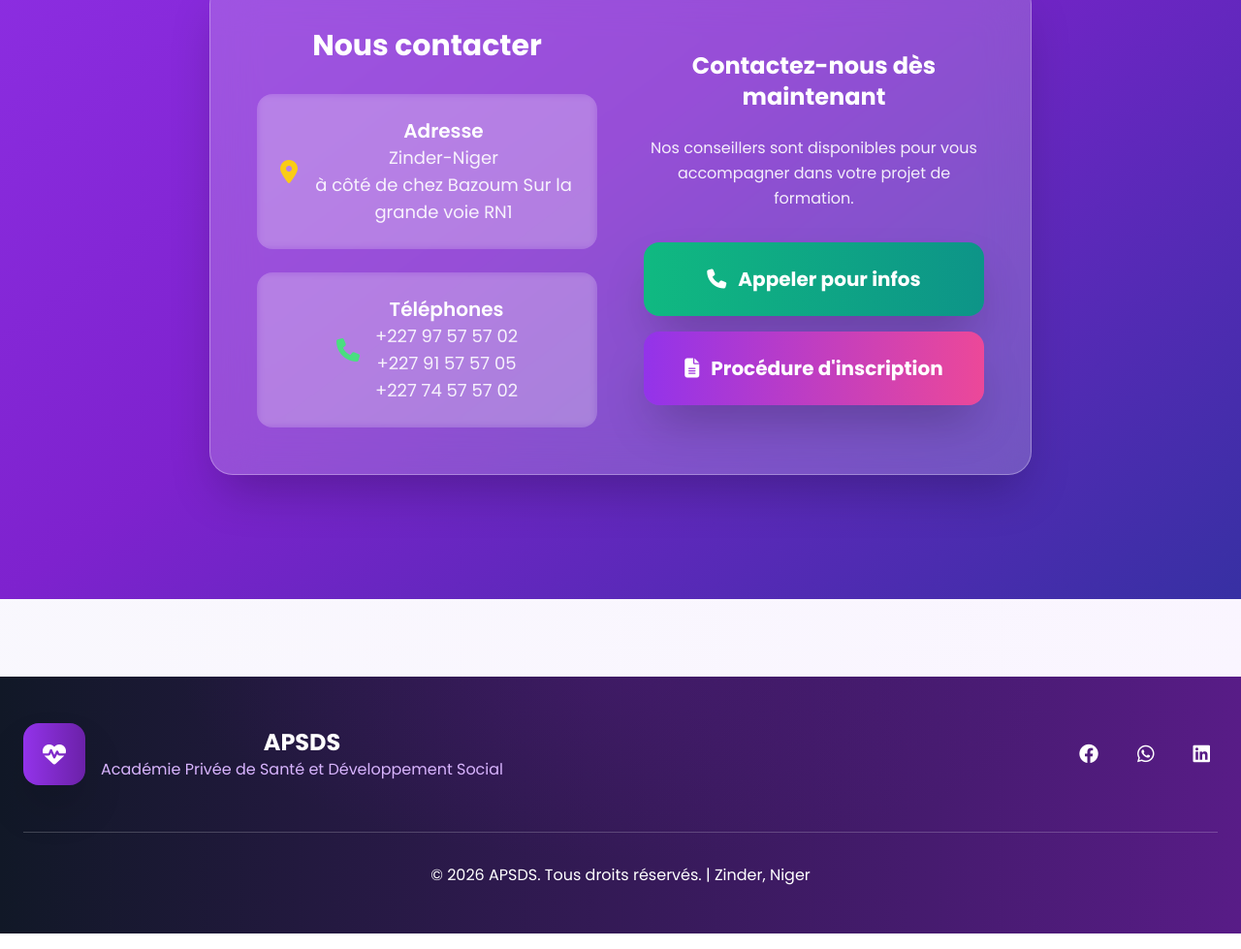
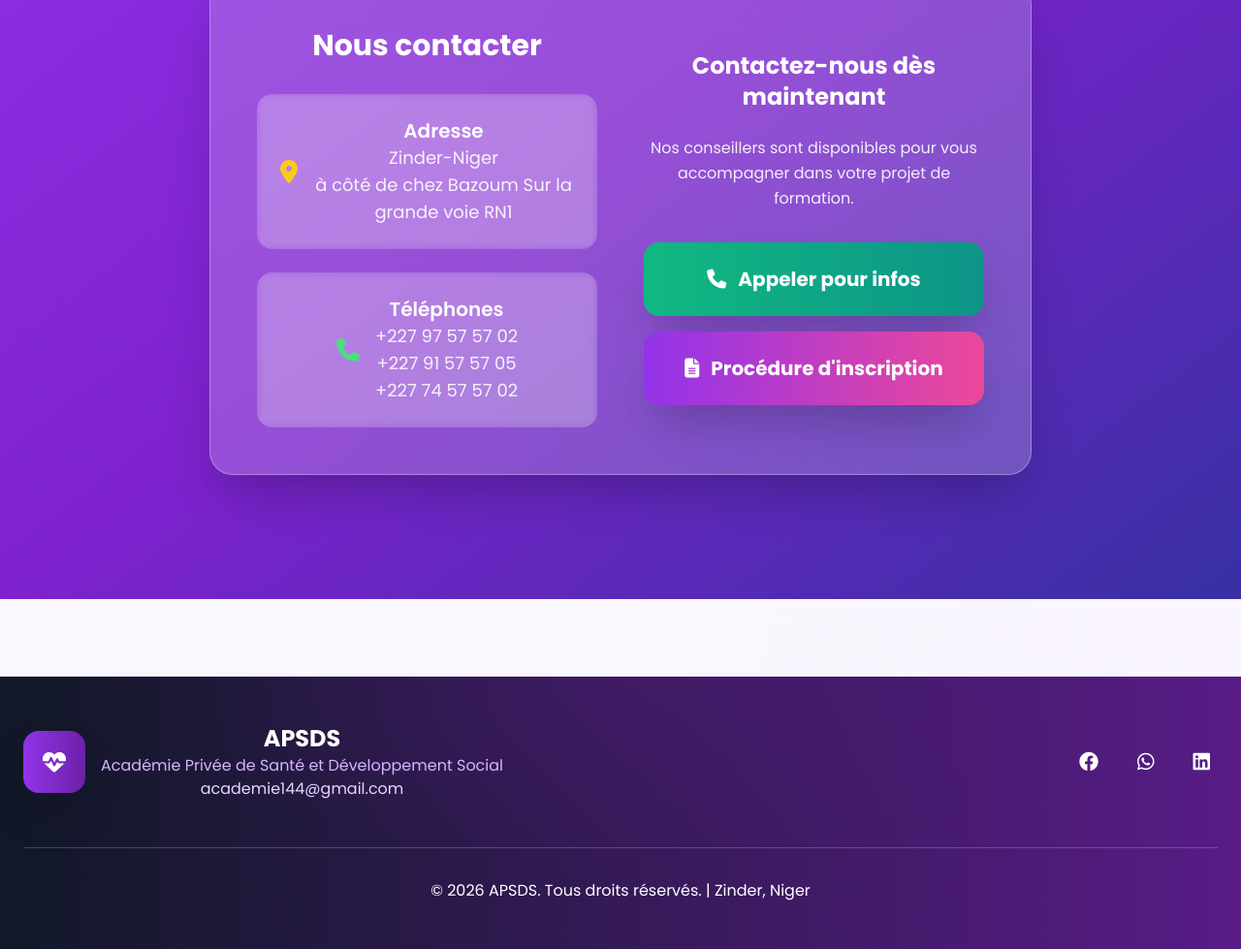
Before and after one commit to Maidanda144/apsds-site, a plain HTML site: page index.html in a window 1280 px wide. Shown: the part 3721-4700 px from the top of the page at 97% size. Drawn offline with nearby package versions, Linux system fonts and the light colour scheme.

Commit message:
Mise à jour du site – nouveau index.html

```diff
--- a/index.html
+++ b/index.html
@@ -474,8 +474,14 @@
           </div>
           <div>
             <h3 class="text-2xl font-bold">APSDS</h3>
-            <p class="text-purple-300">Académie Privée de Santé et Développement Social</p>
-          </div>
+
+            <p class="text-purple-300">
+  Académie Privée de Santé et Développement Social<br>
+  <a href="mailto:academie144@gmail.com" class="text-purple-200 hover:text-white transition">
+    academie144@gmail.com
+  </a>
+</p>
+         </div>
         </div>
         <div class="flex space-x-6 text-xl">
           <a href="#" class="hover:text-purple-400 transition-colors p-2"><i class="fab fa-facebook"></i></a>
```
